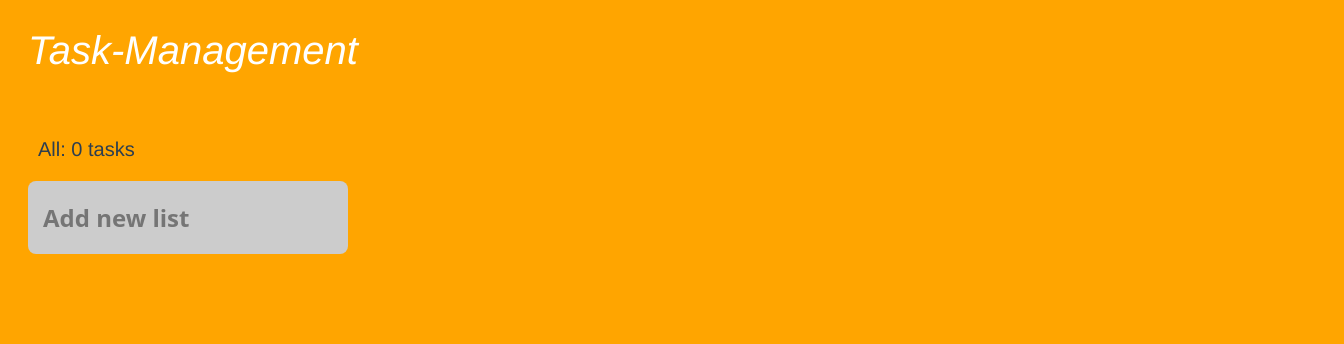
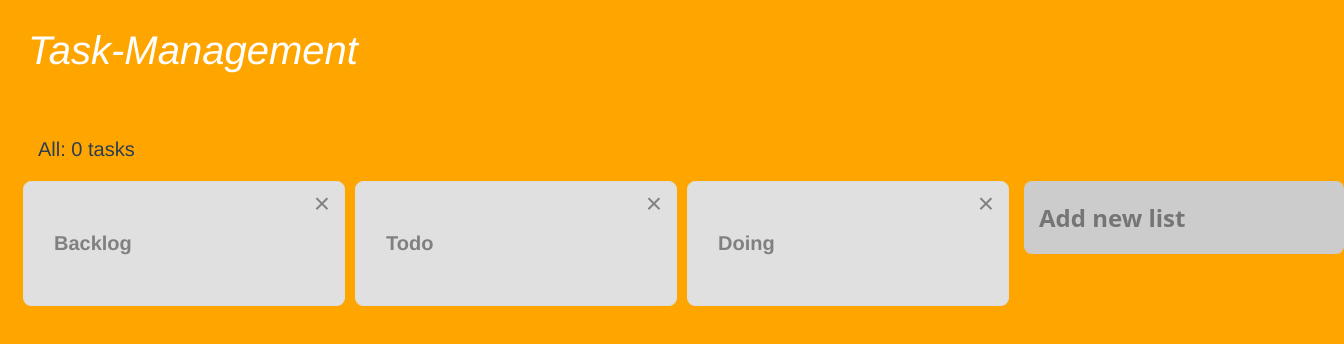
Before and after one commit to taji0625/task-management, a Vue app: page / in a window 1280 px wide. Shown: the top 344 px of the page, 1344 px wide, since content can reach past the window. Built offline with nearby package versions, Linux system fonts and the light colour scheme.

Commit message:
リストが作成され表示されるよう実装

```diff
--- a/src/components/Board.vue
+++ b/src/components/Board.vue
@@ -1,23 +1,37 @@
 <template>
-
   <div>
     <header>
       Task-Management
     </header>
     <main>
       <p class="info-line">All: 0 tasks</p>
+      <div class="list-index">
+        <list
+          v-for="(item, index) in lists"
+          :key="item.id"
+          :title="item.title"
+          :listIndex="index"
+        />
         <list-add/>
+      </div>
     </main>
   </div>
-
 </template>
 
 <script>
 import ListAdd from './ListAdd.vue'
+import List from './List.vue'
+import { mapState } from 'vuex'
 
 export default {
   components: {
-    ListAdd
+    ListAdd,
+    List,
+  },
+  computed: {
+    ...mapState([
+      'lists'
+    ]),
   },
 }
 </script>
--- /dev/null
+++ b/src/components/List.vue
@@ -0,0 +1,30 @@
+<template>
+  <div class="list">
+    <div class="listheader">
+      <p class="list-title">{{ title }}</p>
+      <div class="deletelist" @click="removeList">×</div>
+    </div>
+  </div>
+</template>
+
+<script>
+export default {
+  props: {
+    title: {
+      type: String,
+      required: true
+    },
+    listIndex: {
+      type: Number,
+      required: true
+    }
+  },
+  methods: {
+    removeList: function() {
+      if(confirm('本当にこのリストを削除しますか？')) {
+        this.$store.dispatch('removelist', { listIndex: this.listIndex })
+      }
+    },
+  }
+}
+</script>
```
Lines whose indentation alone changed are shown as unchanged.
